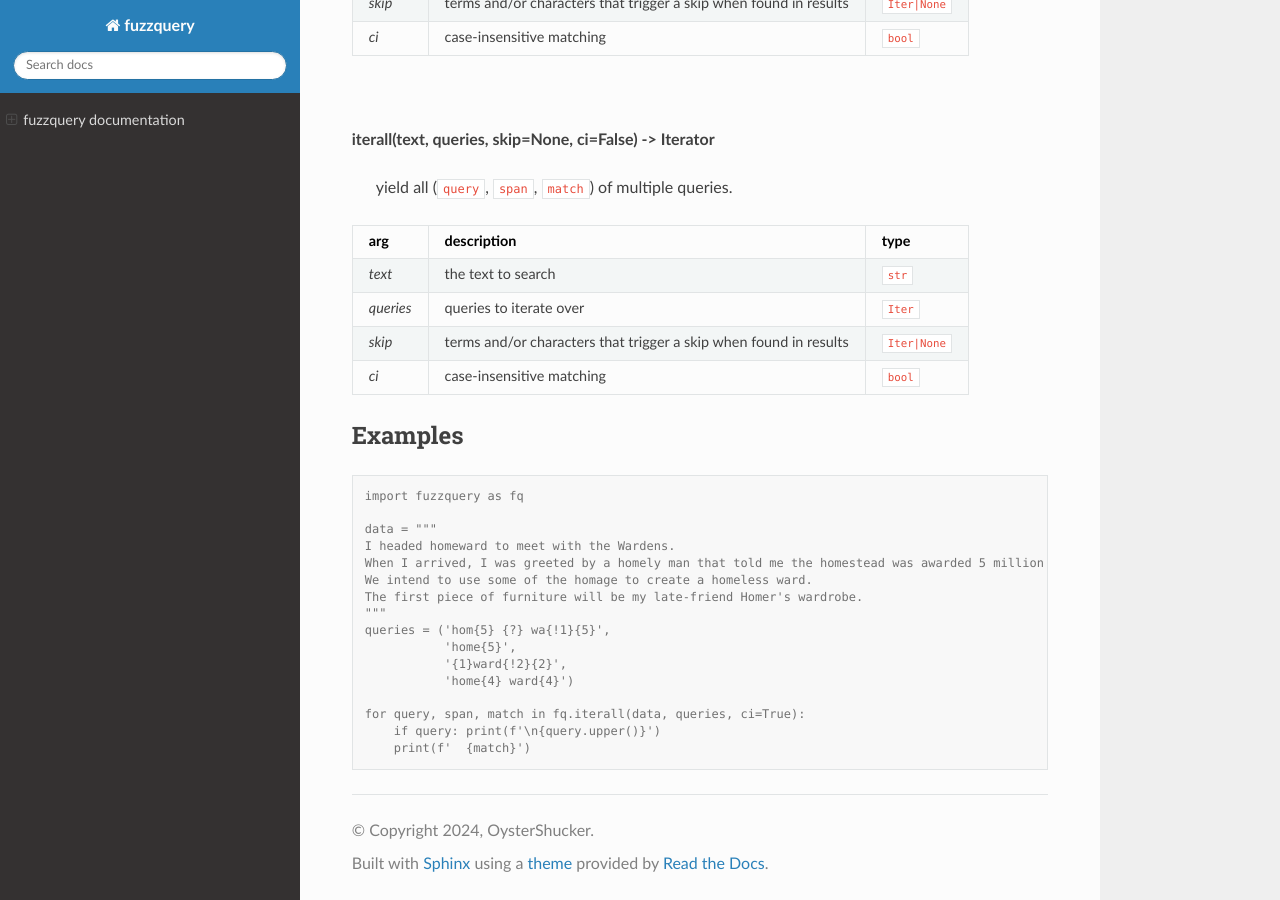
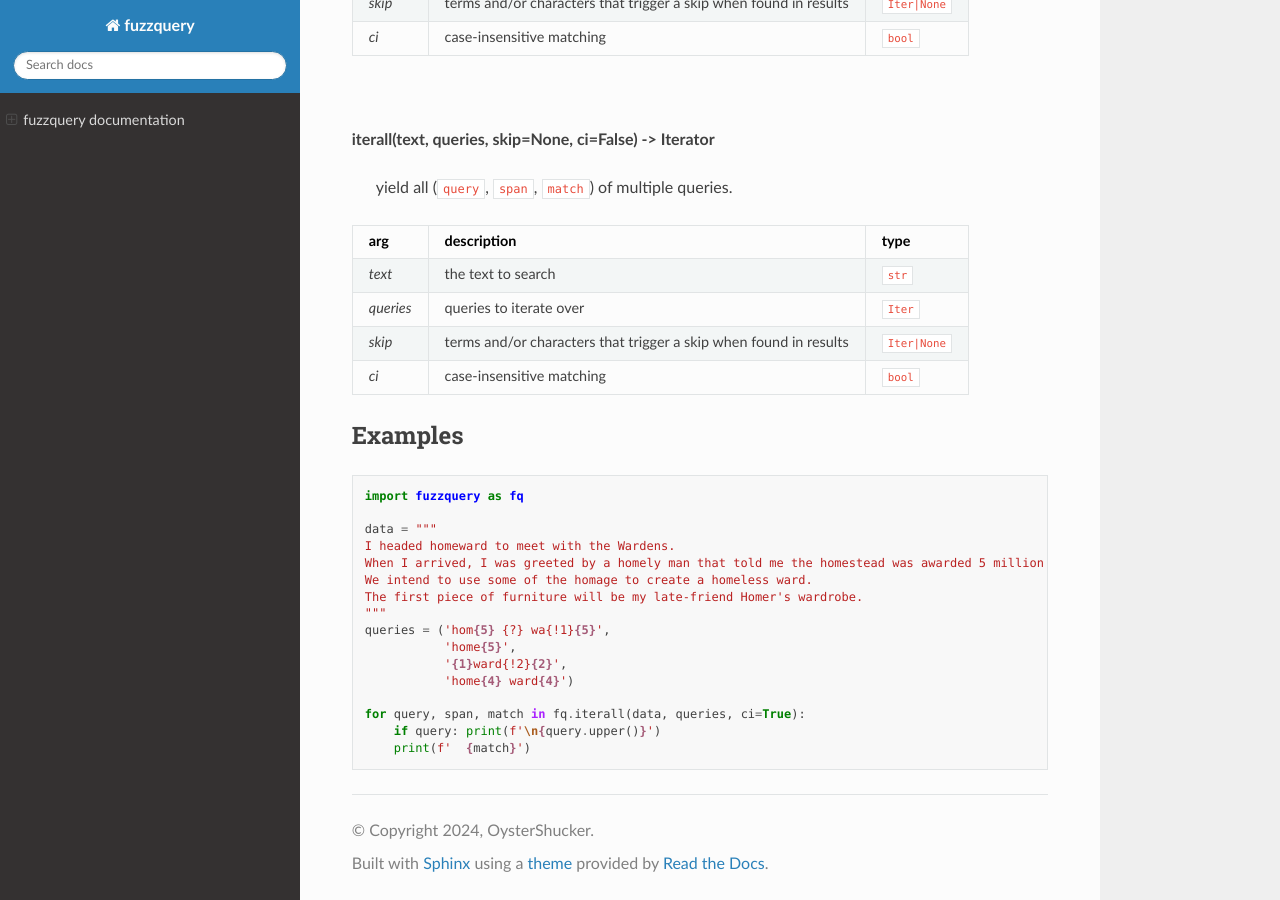
Before and after one commit to OneMadGypsy/fuzzquery, a Sphinx documentation site: the page built from docs/source/index.rst, in a window 1280 px wide and 900 px high, scrolled down 1406 px. Built offline with Sphinx 7.4.7 and the Read the Docs theme 2.0.0, drawn with Linux system fonts in a browser that asks for light colours.

Commit message:
Update index.rst

```diff
--- a/docs/source/index.rst
+++ b/docs/source/index.rst
@@ -91,7 +91,7 @@ Interface
 Examples
 --------
 
-.. code-block:: console
+.. code-block:: python
 
   import fuzzquery as fq
 
```
